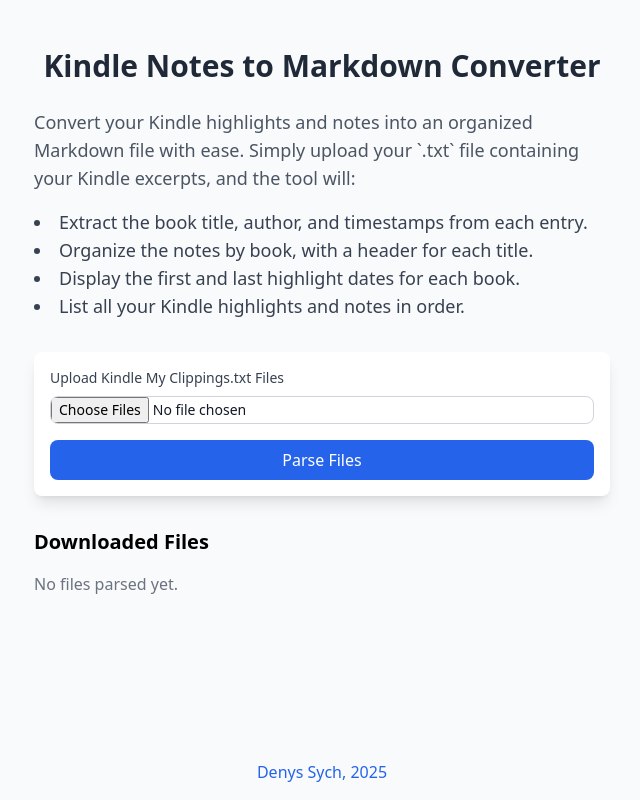
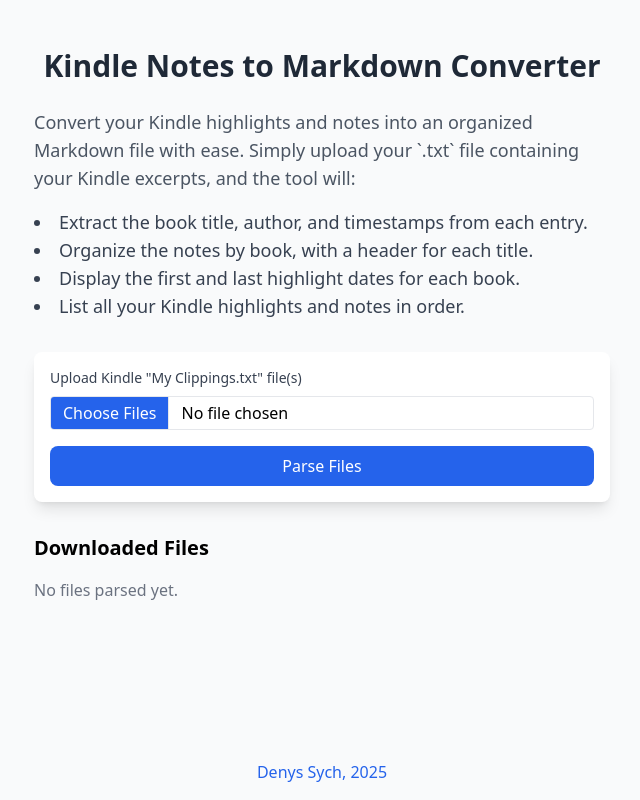
Before and after one commit to sychd/kindle-clippings-parser, a SvelteKit app: page / in a window 1280 px wide. Shown: the whole page, without its empty margins (318-958 px from the left). Built offline with nearby package versions, Linux system fonts and the light colour scheme.

Commit message:
added 404 page, added simple readme and updated file input markup

```diff
--- /dev/null
+++ b/src/routes/+error.svelte
@@ -0,0 +1,20 @@
+<script>
+	import { goto } from '$app/navigation';
+
+	const handleReturn = () => {
+		goto('/');
+	};
+</script>
+
+<div class="flex min-h-screen items-center justify-center bg-gray-50">
+	<div class="flex flex-col gap-2 text-center">
+		<h1 class="text-6xl font-bold text-gray-900">404</h1>
+		<p class="text-md text-gray-600">Oops! Page not found.</p>
+		<button
+			on:click={handleReturn}
+			class="mt-8 rounded-lg bg-blue-600 p-2 px-6 text-white transition-colors hover:bg-blue-700 focus:outline-none focus:ring-2 focus:ring-blue-500 focus:ring-offset-2"
+		>
+			Return Home
+		</button>
+	</div>
+</div>
--- a/src/routes/+page.svelte
+++ b/src/routes/+page.svelte
@@ -51,14 +51,14 @@
 		</section>
 		<div class="w-full max-w-xl rounded-lg bg-white p-4 shadow-lg">
 			<label for="file-upload" class="mb-2 block text-sm font-medium text-gray-700">
-				Upload Kindle My Clippings.txt Files
+				Upload Kindle "My Clippings.txt" file(s)
 			</label>
 			<input
 				type="file"
 				id="file-upload"
 				multiple
 				accept=".txt"
-				class="block w-full cursor-pointer rounded-lg border border-gray-300 text-sm text-gray-900"
+				class="border-secondary-500 text-surface file:text-surface focus:border-primary focus:shadow-inset relative m-0 block w-full min-w-0 flex-auto cursor-pointer rounded border border-solid bg-transparent bg-clip-padding px-3 py-1 text-base font-normal transition duration-300 ease-in-out file:-mx-3 file:-my-[0.32rem] file:me-3 file:cursor-pointer file:overflow-hidden file:rounded-none file:border-0 file:border-e file:border-solid file:border-inherit file:bg-blue-600 file:px-3 file:py-[0.32rem] file:text-white file:hover:bg-blue-700 focus:text-gray-700 focus:outline-none dark:border-white/70 dark:text-white file:dark:text-white"
 				on:change={handleFileUpload}
 			/>
 			<button
```
Also changed, not shown: 1 other file (tests, documents, lock files or other folders).
